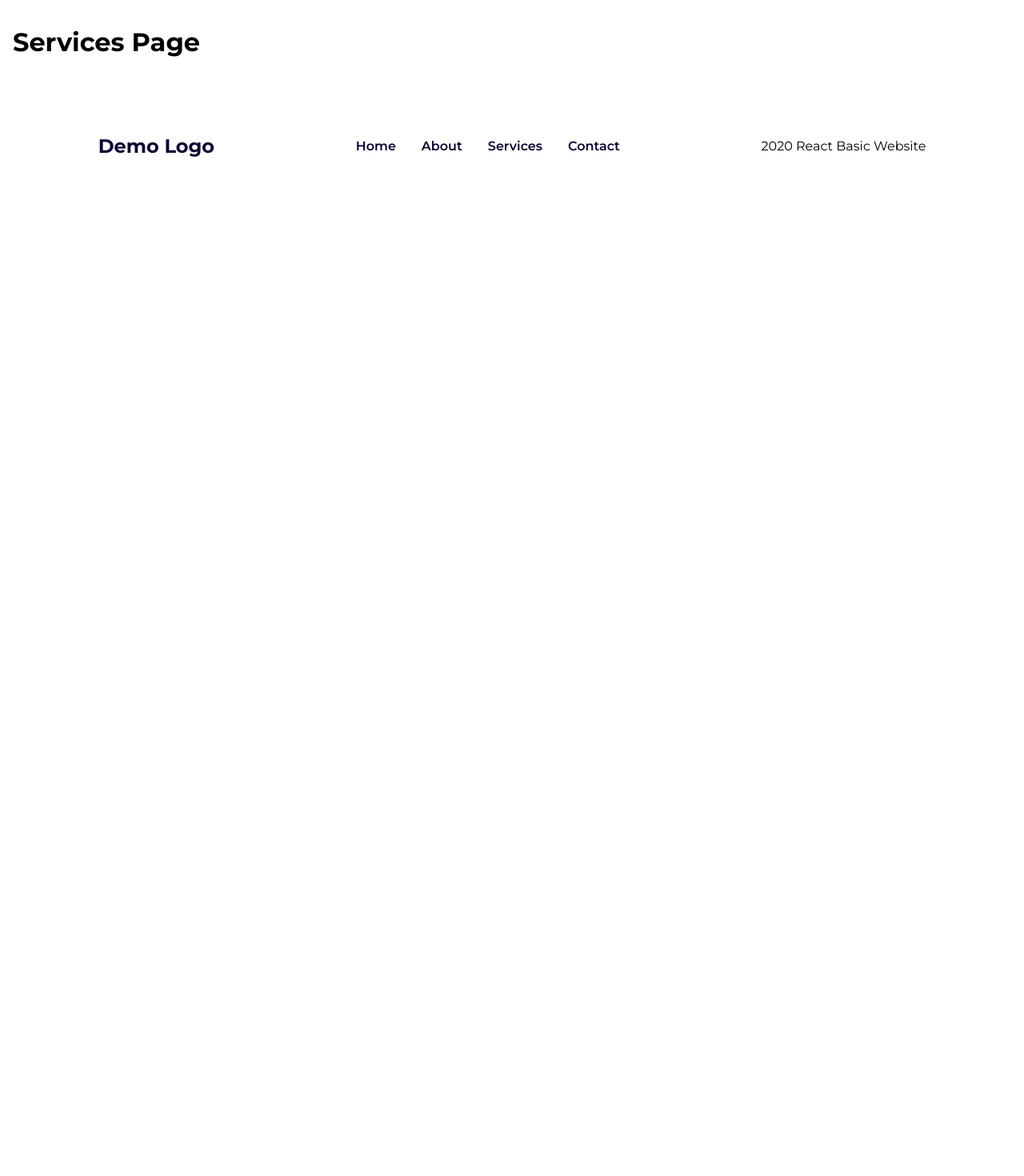
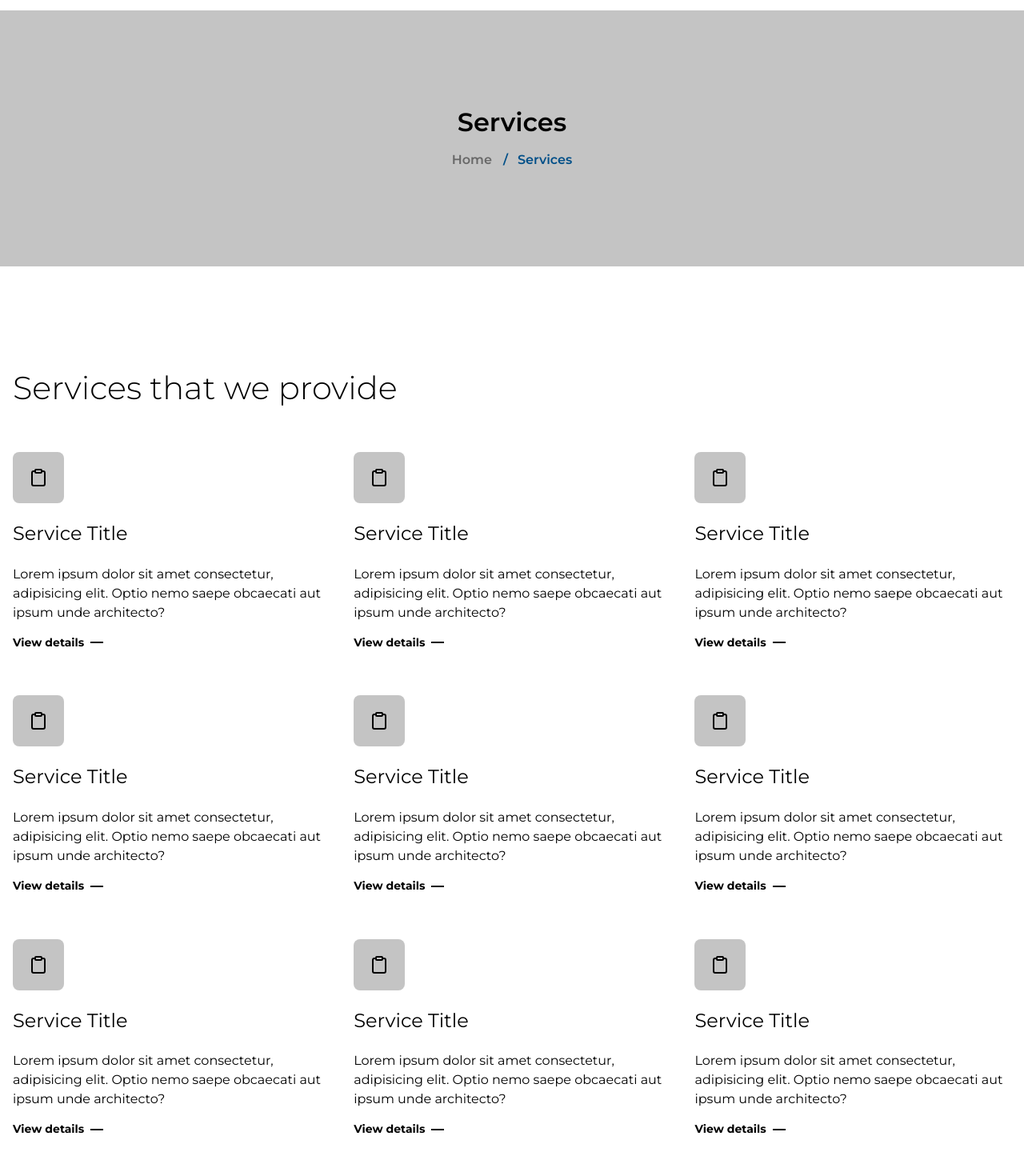
Before and after one commit to himangshum17/react-basic-website, a React (Create React App) app: page /services in a window 1280 px wide. Shown: the part 80-1550 px from the top of the page at 80% size. Before the commit the page ends 800 px from the top, so only its background shows below. Built offline with nearby package versions, Linux system fonts and the light colour scheme.

Commit message:
updated breadcrumb and servicespage

```diff
--- a/src/About.jsx
+++ b/src/About.jsx
@@ -7,7 +7,7 @@ import TeamCard from './Components/TeamCard';
 const About = () => {
     return (
         <>
-         <BreadCrumb/>
+         <BreadCrumb activeLink={"About Us"} tiTle={"About Us"}/>
          <ImageContentHorizontal/>
          <section className="section3">
              <div className="container">
--- a/src/App.css
+++ b/src/App.css
@@ -21,6 +21,7 @@ font-weight: 600;border-radius: 8px;transition : all .4s ease-in-out;}
 @media(min-width:1200px){
   .column.half{flex: 0 0 50%;}
   .column.three{flex: 0 0 25%;}
+  .column.four{flex: 0 0 33.3%;}
   .column.eight{flex: 0 0 66.666667%;}
   .column.ten{flex: 0 0 83.333333%;}
 }
@@ -103,3 +104,14 @@ footer .footer-inner .footer-text{margin: 0;}
 .card .content-area ul li{padding: 0 4px;}
 .card .content-area ul li a{display: flex;justify-content: center;align-items: center;width: 40px;height: 40px;border-radius: 4px;background-color: #c4c4c4;}
 /* card */
+/* section4 */
+.section4{padding: 128px 0 0;}
+.section4 h2{font-size: 40px; line-height: 48px;margin: 0 0 56px;font-weight: 300;}
+/* section4 */
+/* service */
+.service{display: flex;flex-direction: column;margin-bottom: 56px;}
+.service .icon-area{width: 64px;height: 64px;border-radius: 8px;background-color: #c4c4c4;display: flex;align-items: center;justify-content: center;}
+.service .content h3{font-size: 24px;font-weight: 400;}
+.service .content a{font-weight: 700;display: flex;align-items: center;color: #000000;font-size: 14px;}
+.service .content a::after{position: relative;content: "";width: 16px;height: 2px;background-color: #000000;margin-left: 8px;}
+/* service */
--- a/src/Components/BreadCrumb.jsx
+++ b/src/Components/BreadCrumb.jsx
@@ -1,14 +1,14 @@
 import React from 'react';
 import { NavLink } from 'react-router-dom';
 
-const BreadCrumb = () => {
+const BreadCrumb = (props) => {
     return (
         <div className="breadcrumb">
             <div className="container">
-                <h2>About Us</h2>
+                <h2>{props.tiTle}</h2>
                 <ul>
                     <li><NavLink exact to="/">Home</NavLink></li>
-                    <li className="active">About Us</li>
+                    <li className="active">{props.activeLink}</li>
                 </ul>
             </div>
         </div>
--- /dev/null
+++ b/src/Components/Service.jsx
@@ -0,0 +1,20 @@
+import React from 'react';
+import { NavLink } from 'react-router-dom';
+import img from '../assets/images/clipboard.svg';
+
+const Service = () => {
+    return (
+        <div className="service">
+            <div className="icon-area">
+                <img src={img} alt=""/>
+            </div>
+            <div className="content">
+                <h3>Service Title</h3>
+                <p>Lorem ipsum dolor sit amet consectetur, adipisicing elit. Optio nemo saepe obcaecati aut ipsum unde architecto?</p>
+                <NavLink exact to="">View details</NavLink>
+            </div>
+        </div>
+    )
+}
+
+export default Service;
--- a/src/Services.jsx
+++ b/src/Services.jsx
@@ -1,12 +1,46 @@
-import React from 'react'
+import React from 'react';
+import BreadCrumb from './Components/BreadCrumb';
+import Service from './Components/Service';
 
 const Services = () => {
     return (
-        <div>
+        <>
+        <BreadCrumb activeLink={"Services"} tiTle={"Services"}/>
+        <section className="section4">
             <div className="container">
-                <h1>Services Page</h1>
+            <h2>Services that we provide</h2>
+                <div className="row">
+                  <div className="column four">
+                    <Service/>
+                  </div>
+                  <div className="column four">
+                    <Service/>
+                  </div>
+                  <div className="column four">
+                    <Service/>
+                  </div>
+                  <div className="column four">
+                    <Service/>
+                  </div>
+                  <div className="column four">
+                    <Service/>
+                  </div>
+                  <div className="column four">
+                    <Service/>
+                  </div>
+                  <div className="column four">
+                    <Service/>
+                  </div>
+                  <div className="column four">
+                    <Service/>
+                  </div>
+                  <div className="column four">
+                    <Service/>
+                  </div>
+                </div>
             </div>
-        </div>
+        </section>
+        </>
     )
 }
 
```
Also changed, not shown: src/assets/images/clipboard.svg (added).
